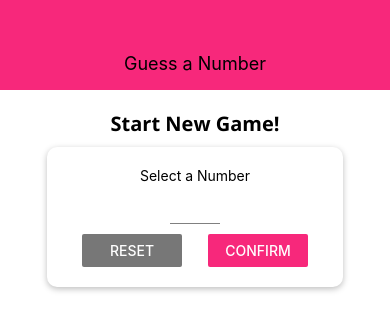
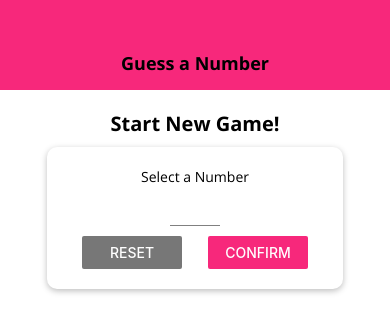
Before and after one commit to pereligins/NumbersGames, a React Native app: screen / in a window 390 px wide. Shown: the top 332 px of the page. Built offline with nearby package versions, Linux system fonts and the light colour scheme.

Commit message:
First screen fix 3

```diff
--- a/components/Header.js
+++ b/components/Header.js
@@ -23,7 +23,8 @@ const styles = StyleSheet.create({
     },
     headerTitle: {
         color: 'black',
-        fontSize: 18
+        fontSize: 18,
+        fontFamily: 'open-sans-bold'
     }
 });
 
--- /dev/null
+++ b/constants/default-styles.js
@@ -0,0 +1,7 @@
+import {StyleSheet} from "react-native";
+
+export default StyleSheet.create({
+    bodyText: {
+        fontFamily: 'open-sans'
+    }
+})
--- a/screen/GameOverScreen.js
+++ b/screen/GameOverScreen.js
@@ -1,9 +1,10 @@
 import React from 'react';
-import {View, Text, StyleSheet, Button} from 'react-native';
+import {View, Text, StyleSheet, Button, Image} from 'react-native';
 
 const GameOverScreen = props => {
     return (<View style={styles.screen}>
         <Text>Game over!</Text>
+        <Image source={require('../assets/success.png')} />
         <Text>Number of rounds: {props.roundsNumber}</Text>
         <Text>Number was: {props.userNumber}</Text>
         <Button title="NEW GAME" onPress={props.onRestart} />
--- a/screen/StartGameScreen.js
+++ b/screen/StartGameScreen.js
@@ -4,6 +4,7 @@ import Card from '../components/Card'
 import Colors from '../constants/colors'
 import Input from "../components/Input";
 import NumberContainer from "../components/NumberContainer";
+import DefaultStyles from '../constants/default-styles';
 
 const StartGameScreen = props => {
 
@@ -41,7 +42,7 @@ const StartGameScreen = props => {
     if (confirmed) {
         confirmedOutput = (
             <Card style={styles.summaryContainer}>
-                <Text>You selected</Text>
+                <Text style={DefaultStyles.bodyText}>You selected</Text>
                 <NumberContainer>{selectedNumber}</NumberContainer>
                 <Button title={"START GAME"} onPress={() => props.onStartGame(selectedNumber)}/>
             </Card>)
@@ -52,7 +53,7 @@ const StartGameScreen = props => {
             <View style={styles.screen}>
                 <Text style={styles.title}>Start New Game!</Text>
                 <Card style={styles.inputContainer}>
-                    <Text>Select a Number</Text>
+                    <Text style={DefaultStyles.bodyText}>Select a Number</Text>
                     <Input
                         style={styles.input}
                         blurOnSubmit autoCapitalize='none'
```
Also changed, not shown: assets/success.png (added).
